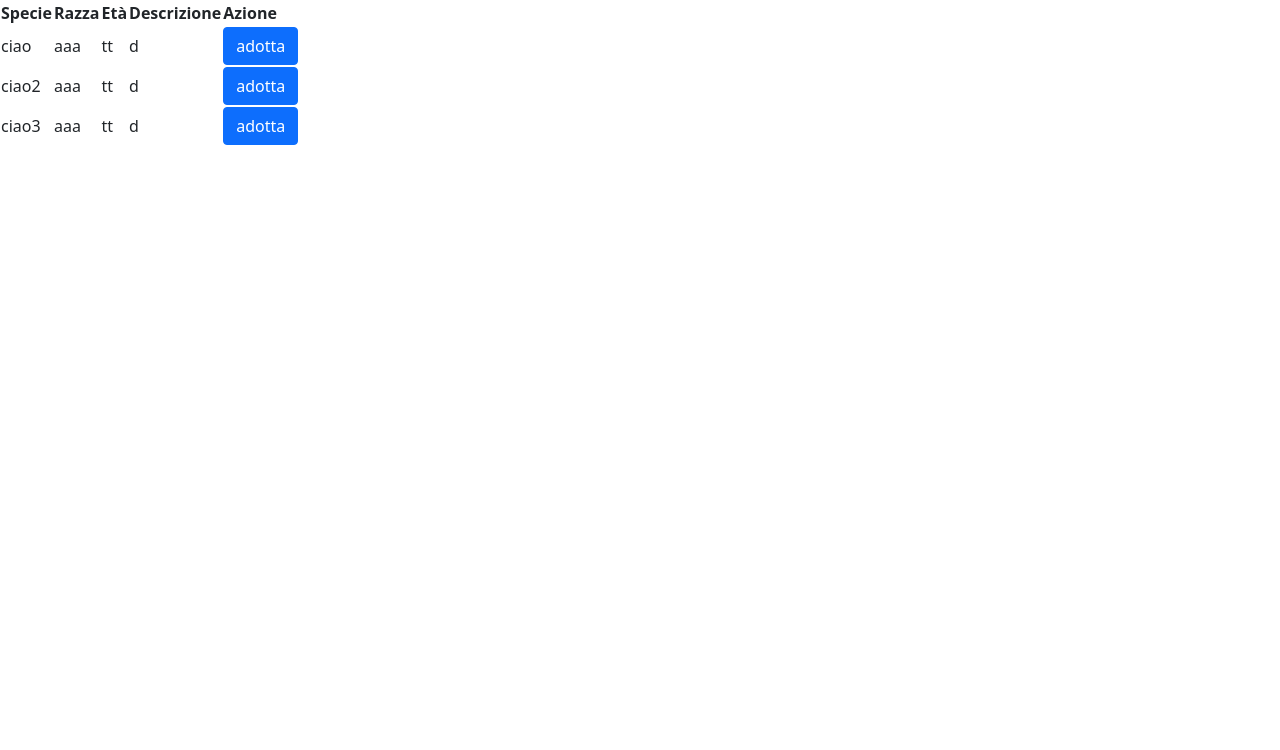
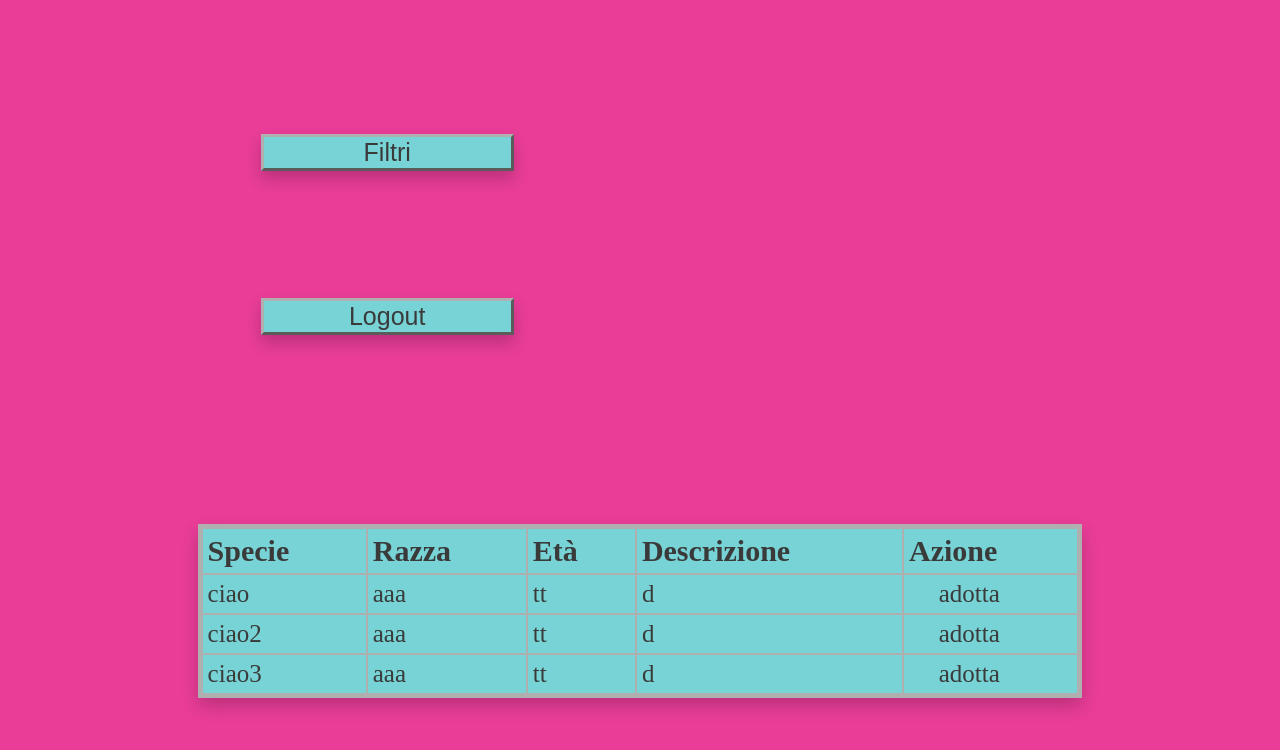
Before and after one commit to NicoloCossu/ProgettoISW, a Django app: page / in a window 1280 px wide. Shown: the top 750 px of the page. Run offline with Django 4.2, Linux system fonts and the light colour scheme.

Commit message:
Html e css della home page
Work in progress

```diff
--- /dev/null
+++ b/ProgettoISW/polls/static/styles.css
@@ -0,0 +1,83 @@
+
+*{
+    background-color: rgb(233, 61, 152) ;
+}
+
+
+.pulsante{
+    background-color: rgb(119, 211, 213);
+    color: rgb(58, 58, 58);
+    border-color: rgb(175, 175, 175);
+    border-width: 3px;
+    width: 20%;
+    margin-left: 20%;
+    margin-top: 10%;
+    font-size: 25px;
+    box-shadow: 0px 8px 16px 0px rgba(0,0,0,0.2);
+}
+
+.pulsante:hover {background-color: #00ddff;}
+
+a, a:hover, a:focus, a:active {
+    text-decoration: none;
+    color: inherit;
+}
+
+.pulsante_tabella{
+    box-shadow: none;
+}
+
+.pulsante_tabella:hover{
+    background: rgb(119, 211, 213);
+    font-weight: bold;
+}
+
+table{
+    background-color: rgb(175, 175, 175);
+    color: rgb(58, 58, 58);
+    margin: auto;
+    margin-top: 15%;
+    text-align: left;
+    width: 70%;
+    padding: 3px;
+    box-shadow: 0px 8px 16px 0px rgba(0,0,0,0.2);
+
+}
+
+th, td{
+    background-color: rgb(119, 211, 213);
+    font-size: 30px;
+    padding: 5px;
+    padding-right: 20px;
+}
+
+td{
+    font-size: 25px;
+}
+
+
+/* Dropdown Content (Hidden by Default) */
+.dropdown-content {
+    display: none;
+    position: absolute;
+    min-width: 160px;
+    box-shadow: 0px 8px 16px 0px rgba(0,0,0,0.2);
+    margin-left: 20%;
+}
+
+
+/* Links inside the dropdown */
+.dropdown-content a {
+    color: rgb(58, 58, 58);
+    padding: 12px 16px;
+    text-decoration: none;
+    display: block;
+    background-color: rgb(119, 211, 213);
+
+}
+
+/* Change color of dropdown links on hover */
+.dropdown-content a:hover {background-color: #ddd;}
+
+/* Show the dropdown menu on hover */
+.dropdown:hover .dropdown-content {display: block;}
--- a/ProgettoISW/polls/templates/polls/home.html
+++ b/ProgettoISW/polls/templates/home.html
@@ -1,4 +1,7 @@
+{% load static %}
+
 <!DOCTYPE html>
+
 <html>
     <head>
         <meta charset="utf-8">
@@ -6,10 +9,22 @@
         <title>Home Page</title>
         <meta name="description" content="">
         <meta name="viewport" content="width=device-width, initial-scale=1">
-        <link rel="stylesheet" href="">
-        <link rel="stylesheet" href="https://cdn.jsdelivr.net/npm/bootstrap@5.0.0/dist/css/bootstrap.min.css">
+        <link rel="stylesheet" type="text/css" href="{% static 'styles.css' %}">
     </head>
     <body>
+
+        <div>
+            <div class="dropdown">
+                <button class="pulsante dropbtn">Filtri</button>
+                <div class="dropdown-content">
+                    <a href="#">Link 1</a>
+                    <a href="#">Link 2</a>
+                    <a href="#">Link 3</a>
+                </div>
+            </div>
+
+            <button class="pulsante">Logout</button>
+        </div>
 
         <table>
             <thead>
@@ -27,7 +42,7 @@
                     <td>{{ animal.razza }}</td>
                     <td>{{ animal.eta }}</td>
                     <td>{{ animal.descrizione }}</td>
-                    <td><a href="https://www.google.it/" class="btn btn-primary">adotta</a></td>
+                    <td><a href="https://www.google.it/" class="pulsante pulsante_tabella">adotta</a></td>
                 </tr>
                 {% endfor %}
             </tbody>
--- a/ProgettoISW/polls/views.py
+++ b/ProgettoISW/polls/views.py
@@ -6,4 +6,4 @@
         {'specie':'ciao2', 'razza': 'aaa', 'eta': 'tt','descrizione': 'd'},
         {'specie':'ciao3', 'razza': 'aaa', 'eta': 'tt','descrizione': 'd'},
     ]
-    return render(request, "polls/home.html",{'animals':animals})
+    return render(request, "home.html",{'animals':animals})
```
